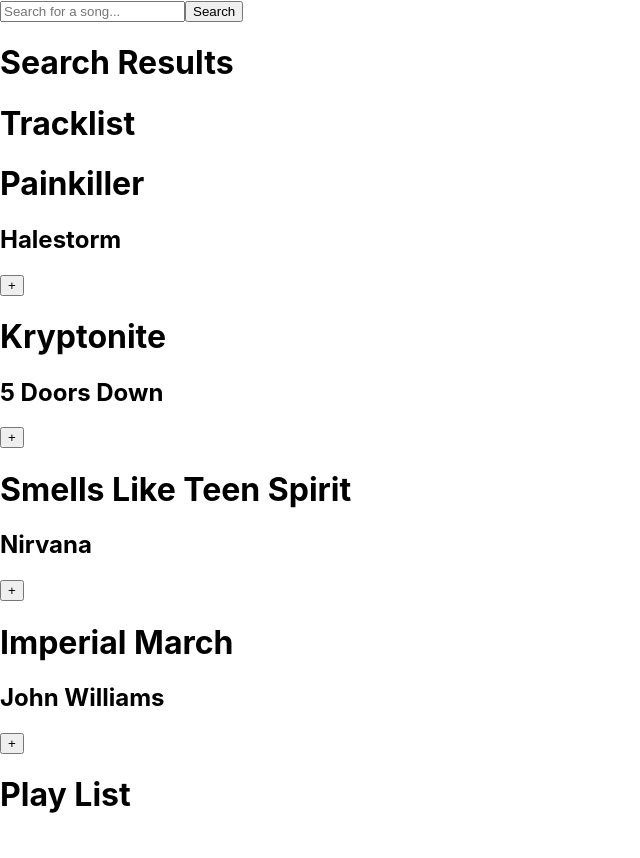
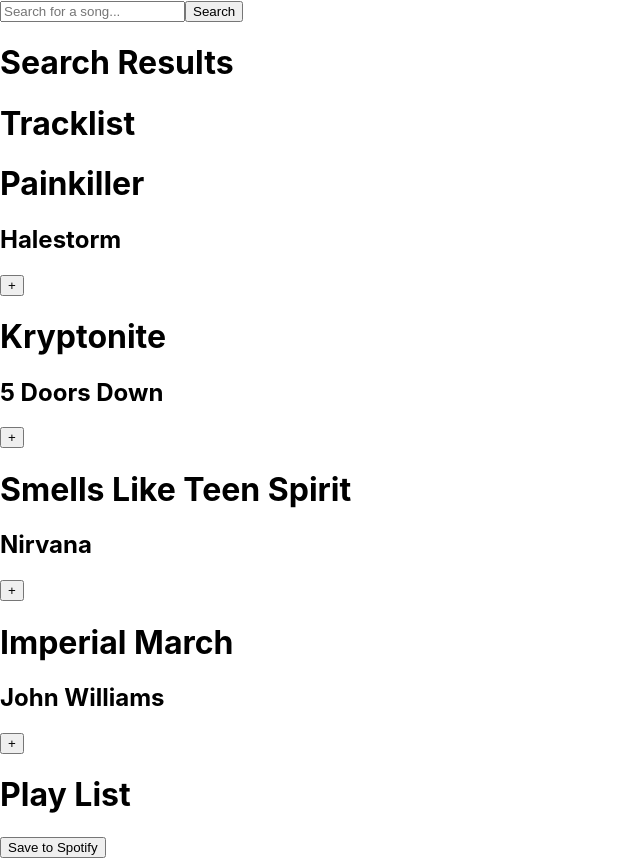
Before and after one commit to mpuchyr/jamming, a React (Create React App) app: page / in a window 1280 px wide. Shown: the whole page, without its empty margins (0-640 px from the left). Before the commit the page ends 836 px from the top, so only its background shows below. Built offline with nearby package versions, Linux system fonts and the light colour scheme.

Commit message:
Add Save to Spotify button in src/components/Playlist.js

```diff
--- a/src/components/Playlist.js
+++ b/src/components/Playlist.js
@@ -6,7 +6,7 @@
         <div className='play-list'>
             <h1>Play List</h1>
             {tracks.map((track) => <Track track={track}><button onClick={() => handleRemoveFromUserPlayList(track.id)}>-</button></Track>)}
-
+            <button>Save to Spotify</button>
         </div>
     )
 }
```
